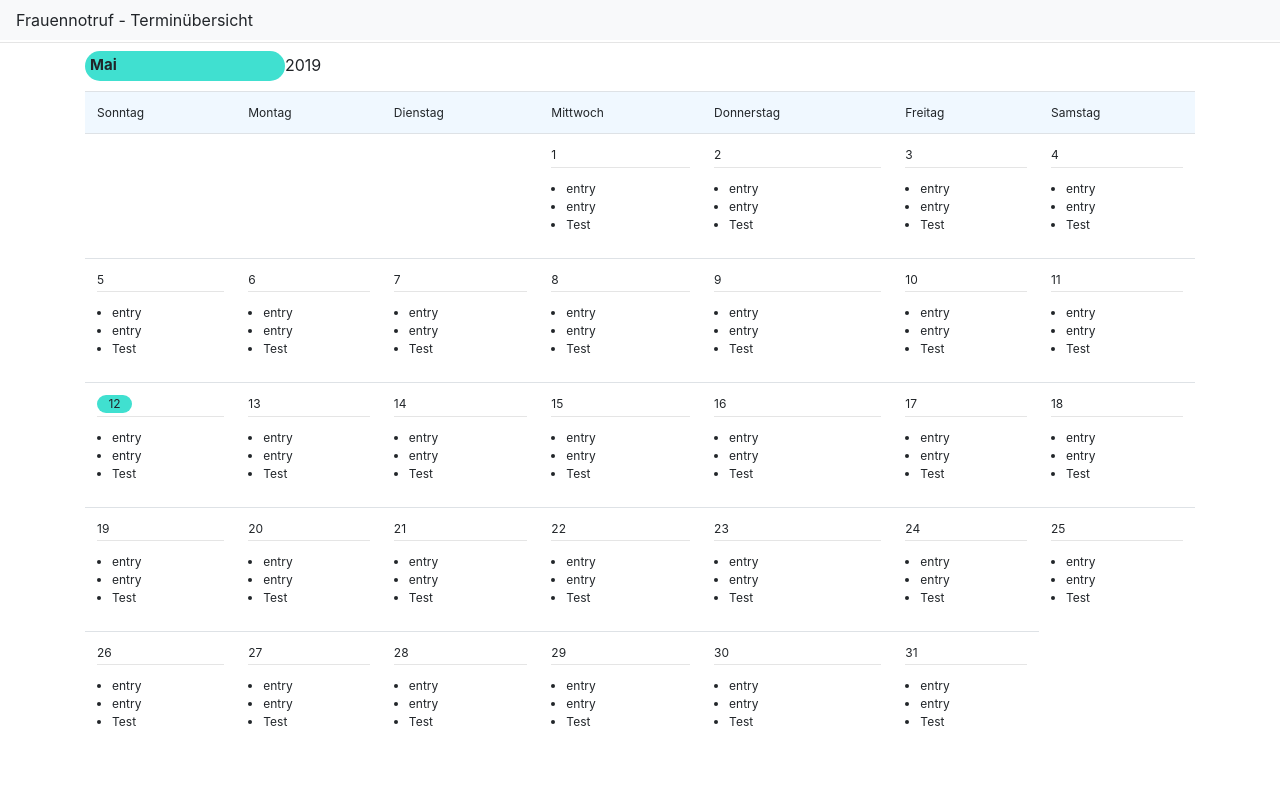
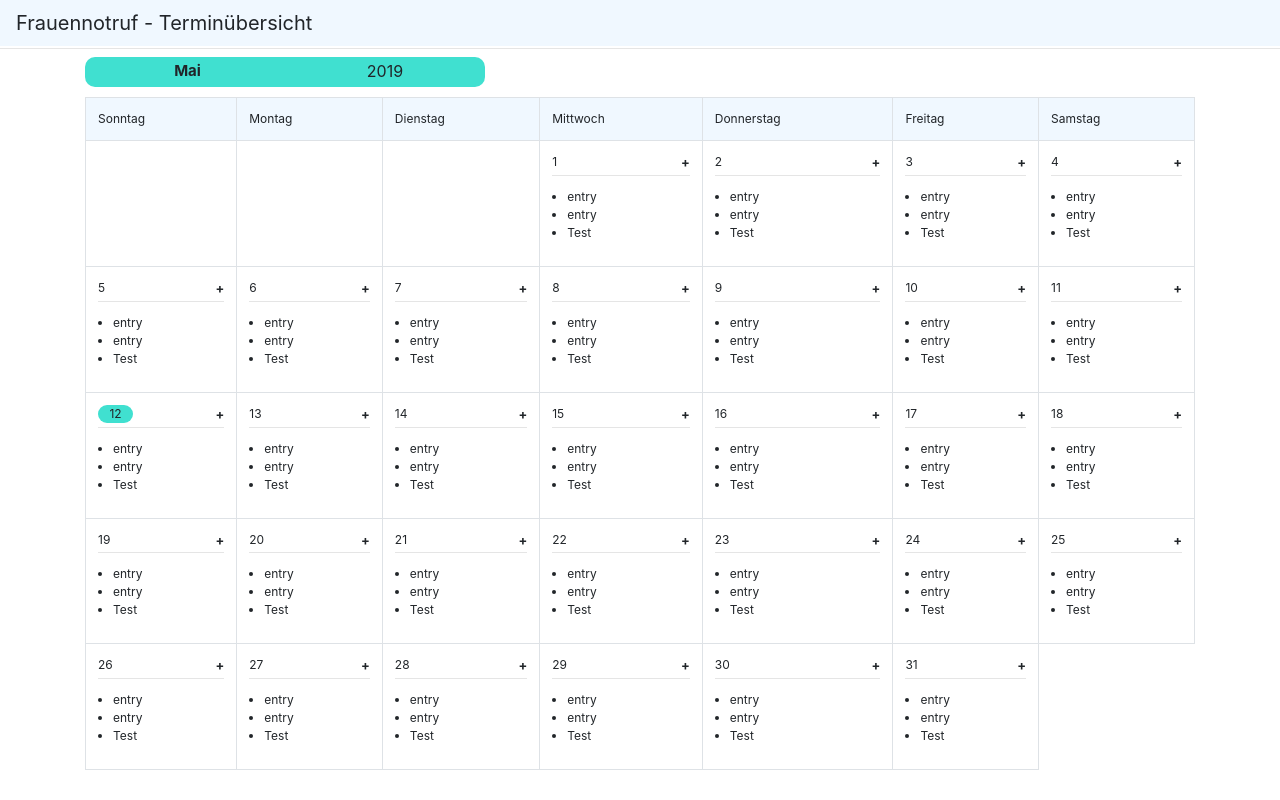
Before and after one commit to MK-AD/react_calendar, a React (Create React App) app in the folder react_calendar/: page / in a window 1280 px wide. Built offline with nearby package versions, Linux system fonts and the light colour scheme.

Commit message:
some design changes; remove unused code; added onAddEntryClick => add meeting (WIP)

```diff
--- a/react_calendar/src/App.js
+++ b/react_calendar/src/App.js
@@ -3,18 +3,19 @@ import './App.css';
 import Calender from './components/calender/';
 import NavBar from './components/navbar';
 
-const style = {
-    position: "relative",
-    margin: "50px auto"
-}
 
 class App extends Component {
+    onAddEntryClick = (e, day) => {
+        alert(day);
+    }
+
     render() {
         return (
             <div className="App">
                 <NavBar />
                 <hr/>
-                <Calender style={style} />
+                <Calender
+                          onAddEntryClick={(e, day)=> this.onAddEntryClick(e, day)}/>
             </div>
         );
     }
--- a/react_calendar/src/components/calender/calender.css
+++ b/react_calendar/src/components/calender/calender.css
@@ -38,6 +38,10 @@ ul {
     padding-inline-start: 15px;
 }
 
+.table th, .table td {
+    border: 1px solid #dee2e6;
+}
+
 /* Month Popup */
 .label-month {
     cursor: pointer;
@@ -45,10 +49,17 @@ ul {
     font-weight: bold;
     padding-left: 5px;
     background-color: turquoise;
-    border-radius: 100px;
+    border-radius: 10px 0px 0px 10px;
+    text-align: center;
 }
 
-.label-month:hover {
+.year-display {
+    border-radius: 0px 10px 10px 0px;
+    background-color: turquoise;
+    text-align: center;
+}
+
+.label-month:hover, .year-display:hover {
     background-color: darkturquoise;
 }
 
@@ -57,7 +68,7 @@ ul {
     padding: 5px;
     background: white;
     border: 1px solid #383c3f;
-    width: 150px;
+    width: 390px;
     font-size: 15px;
 }
 
@@ -83,3 +94,15 @@ ul {
 .calender-body {
     margin-top: 10px;
 }
+
+/* Day and Entry */
+.day {
+    float: left;
+}
+
+.add-entry {
+    float: right;
+    font-weight: bold;
+    font-size: 13px;
+    cursor: pointer;
+}
--- a/react_calendar/src/components/calender/index.js
+++ b/react_calendar/src/components/calender/index.js
@@ -12,7 +12,6 @@ export default class Calender extends React.Component {
         showYearPopup: false
     }
 
-
     constructor(props) {
         super(props);
         this.width = props.width || "500px";
@@ -21,7 +20,6 @@ export default class Calender extends React.Component {
     }
 
     weekdays = moment.weekdays();
-    weekdaysShort = moment.weekdaysShort();
     months = moment.months();
 
     year = () => {
@@ -34,10 +32,6 @@ export default class Calender extends React.Component {
 
     daysInMonth = () => {
         return this.state.dateContext.daysInMonth();
-    };
-
-    currentDate = () => {
-        return this.state.dateContext.get("Date");
     };
 
     currentDay = () => {
@@ -66,12 +60,12 @@ export default class Calender extends React.Component {
                 {popup}
             </div>
         );
-    }
+    };
 
     onSelectChange = (e, data) => {
         this.setMonth(data);
         this.props.onMonthChange && this.props.onMonthChange();
-    }
+    };
 
     setMonth = (month) => {
         let monthNo = this.months.indexOf(month);
@@ -80,7 +74,7 @@ export default class Calender extends React.Component {
         this.setState({
             dateContext: dateContext
         });
-    }
+    };
 
     MonthNav = () => {
         return (
@@ -91,13 +85,13 @@ export default class Calender extends React.Component {
                 }
             </div>
         );
-    }
+    };
 
     onChangeMonth= (e, month) => {
         this.setState({
             showMonthPopup: !this.state.showMonthPopup
         });
-    }
+    };
 
     YearNav = () => {
         return (
@@ -113,18 +107,18 @@ export default class Calender extends React.Component {
                 {this.year()}
             </div>
         );
-    }
+    };
 
     showYearEditor = () => {
         this.setState({
             showYearNav: true
         });
-    }
+    };
 
     onYearChange = (e) => {
         this.setYear(e.target.value);
         this.props.onYearChange && this.props.onYearChange(e);
-    }
+    };
 
     setYear = (year) => {
         let dateContext = Object.assign({}, this.state.dateContext);
@@ -132,7 +126,7 @@ export default class Calender extends React.Component {
         this.setState({
             dateContext: dateContext
         })
-    }
+    };
 
     onKeyUpYear = (e) => {
         if (e.which === 13  || e.which === 27) {
@@ -141,7 +135,11 @@ export default class Calender extends React.Component {
                 showYearNav: false
             })
         }
-    }
+    };
+
+    onAddEntryClick = (e, day) => {
+        this.props.onAddEntryClick && this.props.onAddEntryClick(e, day);
+    };
 
     render() {
         let weekdays = this.weekdays.map((day) => {
@@ -152,7 +150,10 @@ export default class Calender extends React.Component {
 
         let blanks = [];
         for (let i = 0; i < this.firstDayOfMonth(); i++) {
-            blanks.push(<td className="empty_string">{""}</td>);
+            blanks.push(<td key={i * 80} className="emptySlot">
+                    {""}
+                </td>
+            );
         }
 
         let daysInMonth = [];
@@ -160,15 +161,15 @@ export default class Calender extends React.Component {
             let className = (d == this.currentDay() ? "day current-day": "day");
             daysInMonth.push(
                 <td key={d} >
-                    <div className={className}>{d} </div>
-
+                    <div className={className}>{d}</div>
+                    <div className="add-entry" onClick={(e) => {this.onAddEntryClick(e, d)}}>+</div>
+                    <div className="clear"/>
                     <hr/>
                     <div className="black">
                         <ul>
                             <li>entry</li>
                             <li>entry</li>
                             <li>Test</li>
-
                         </ul>
                     </div>
                 </td>
@@ -207,10 +208,9 @@ export default class Calender extends React.Component {
             <div className="container">
                 <div className="chooser-display">
                     <this.MonthNav />
-                    {" "}
                     <this.YearNav />
                 </div>
-                <div className="clear"></div>
+                <div className="clear"/>
                 <div className="calender-body">
                     <table className="table">
                         <thead>
--- a/react_calendar/src/components/navbar.jsx
+++ b/react_calendar/src/components/navbar.jsx
@@ -4,8 +4,8 @@ import React from 'react'
 const NavBar = () => {
 
     return (
-        <nav className="navbar navbar-light bg-light">
-            <div>Frauennotruf - Terminübersicht</div>
+        <nav className="navbar navbar-light" style={{ backgroundColor: "aliceblue" }}>
+            <div style={{ fontSize: "20px" }} >Frauennotruf - Terminübersicht</div>
         </nav>
     );
 };
```
